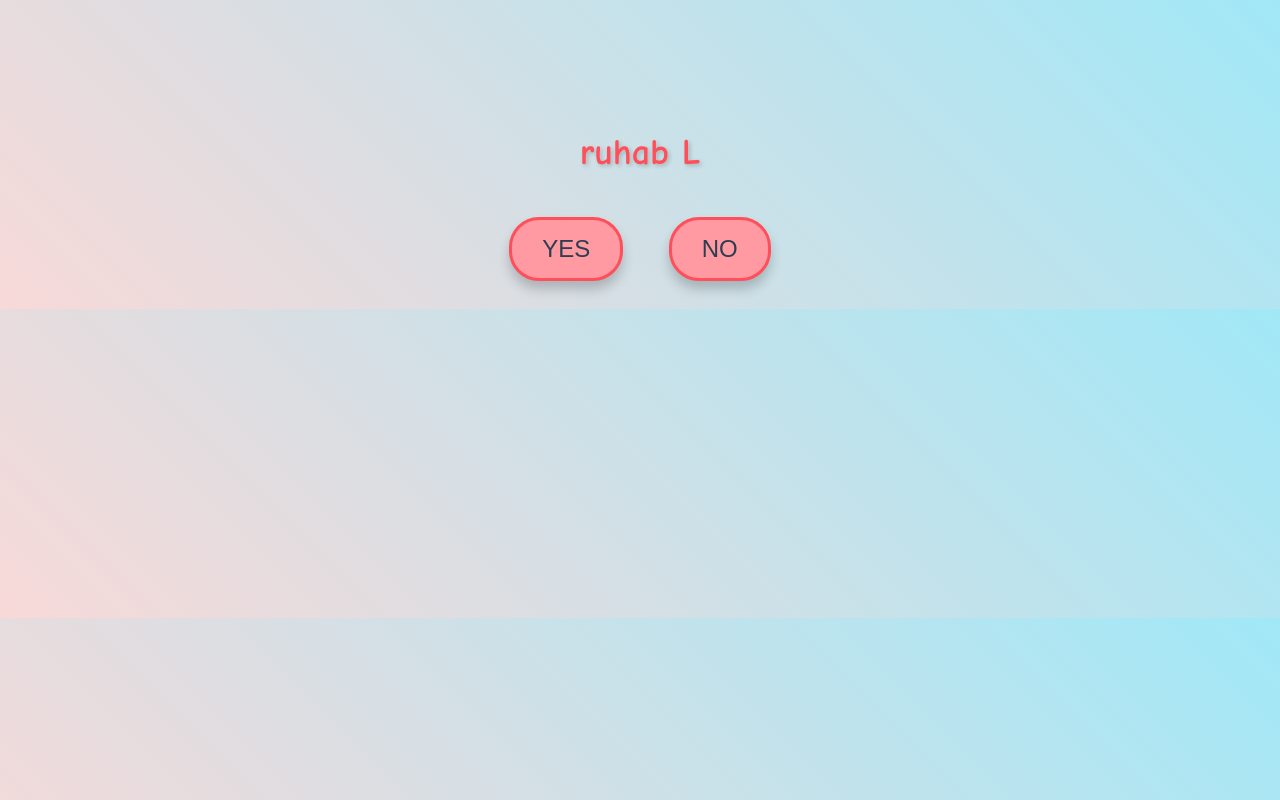
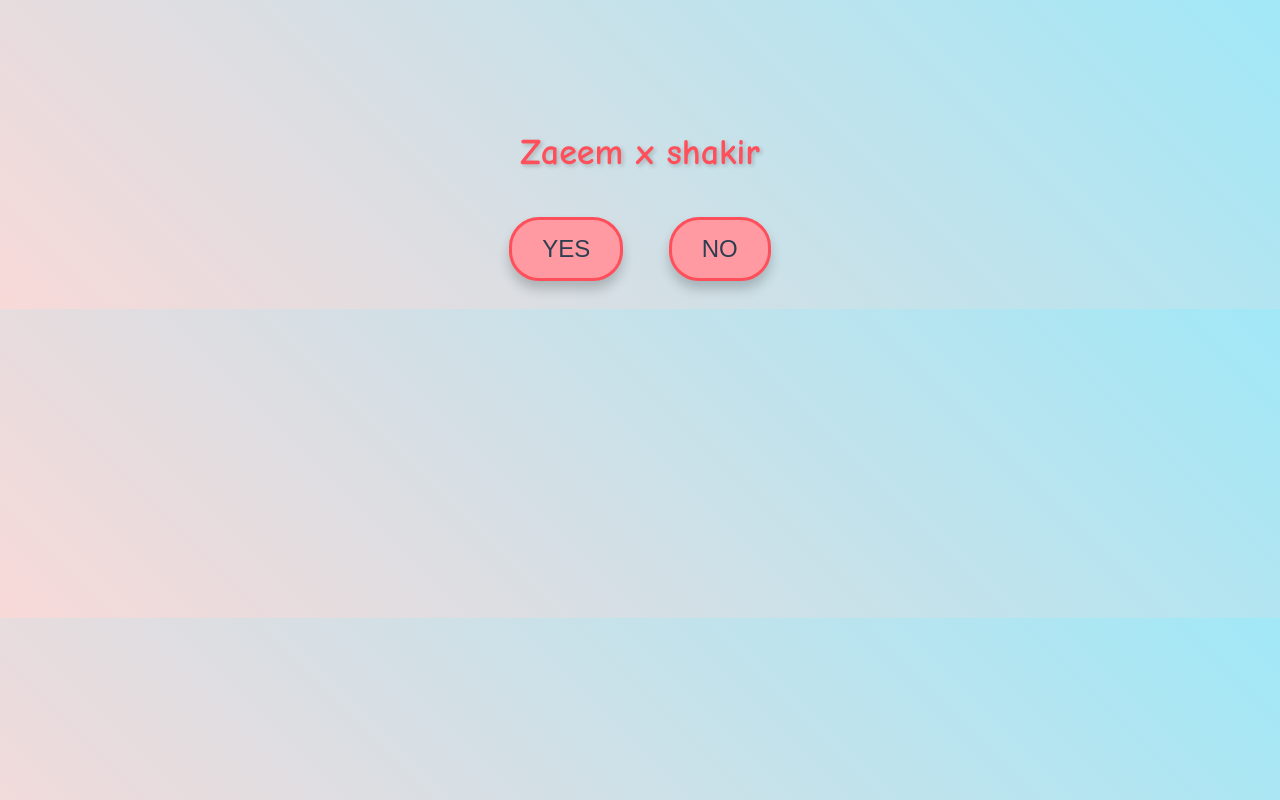
Before and after one commit to AbdullahSalman1/abdullahsalman69.github.io, a plain HTML site: page index.html in a window 1280 px wide. Drawn offline with Linux system fonts and the light colour scheme.

Commit message:
Update index.html

```diff
--- a/index.html
+++ b/index.html
@@ -2,12 +2,12 @@
 <html lang="en">
 <head>
 <meta charset="UTF-8">
-<title>HISHAM</title>
+<title>Abdullah</title>
 <link rel="stylesheet" href="styles.css">
 </head>
 <body>
 
-<h1>ruhab L</h1>
+<h1>Zaeem x shakir</h1>
 
 <button onclick="redirectToYes()">YES</button>
 <button id="noButton" onclick="redirectToNo()">NO</button>
```
